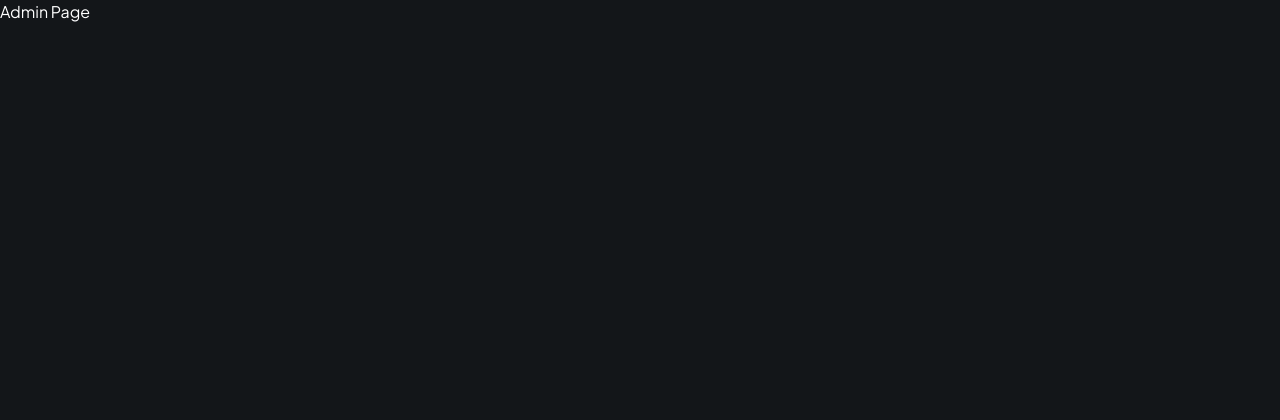
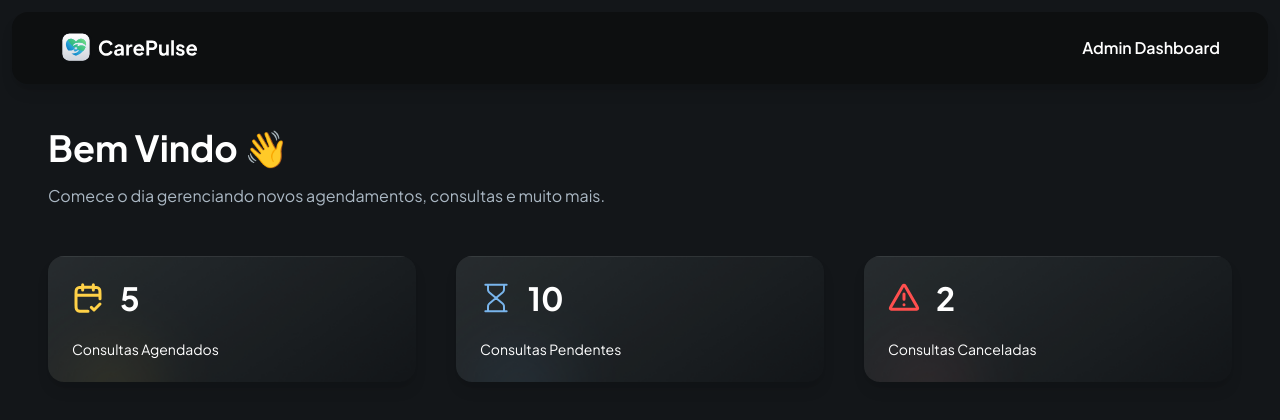
Before and after one commit to Luca-Sousa/carepulse, a Next.js app: page /admin in a window 1280 px wide. Shown: the top 420 px of the page. Built offline with nearby package versions, Linux system fonts and the light colour scheme.

Commit message:
feat: add stat card component to admin page

```diff
--- a/app/admin/page.tsx
+++ b/app/admin/page.tsx
@@ -1,5 +1,57 @@
+import Image from "next/image";
+import Link from "next/link";
+import StatCard from "../components/stat-card";
+
 const Admin = () => {
-  return <div>Admin Page</div>;
+  return (
+    <div className="mx-auto flex max-w-7xl flex-col space-y-14">
+      <header className="admin-header">
+        <Link href="/">
+          <Image
+            src="/assets/icons/logo-full.svg"
+            alt="Logo"
+            width={162}
+            height={32}
+            className="h-8 w-fit"
+          />
+        </Link>
+
+        <p className="text-16-semibold">Admin Dashboard</p>
+      </header>
+
+      <main className="admin-main">
+        <section className="w-full space-y-4">
+          <h1 className="header">Bem Vindo 👋</h1>
+          <p className="text-dark-700">
+            Comece o dia gerenciando novos agendamentos, consultas e muito mais.
+          </p>
+        </section>
+
+        <section className="admin-stat">
+          <StatCard
+            type="appointments"
+            count={5}
+            label="consultas agendados"
+            icon="/assets/icons/appointments.svg"
+          />
+
+          <StatCard
+            type="pending"
+            count={10}
+            label="Consultas pendentes"
+            icon="/assets/icons/pending.svg"
+          />
+
+          <StatCard
+            type="cancelled"
+            count={2}
+            label="consultas canceladas"
+            icon="/assets/icons/cancelled.svg"
+          />
+        </section>
+      </main>
+    </div>
+  );
 };
 
 export default Admin;
--- /dev/null
+++ b/app/components/stat-card.tsx
@@ -0,0 +1,36 @@
+import clsx from "clsx";
+import Image from "next/image";
+
+interface StatCardProps {
+  type: "appointments" | "pending" | "cancelled";
+  count: number;
+  label: string;
+  icon: string;
+}
+
+const StatCard = ({ type, count, label, icon }: StatCardProps) => {
+  return (
+    <div
+      className={clsx("stat-card", {
+        "bg-appointments": type === "appointments",
+        "bg-pending": type === "pending",
+        "bg-cancelled": type === "cancelled",
+      })}
+    >
+      <div className="flex items-center gap-4">
+        <Image
+          src={icon}
+          alt={label}
+          width={32}
+          height={32}
+          className="size-8 w-fit"
+        />
+        <h2 className="text-32-bold text-white">{count}</h2>
+      </div>
+
+      <p className="text-14-regular capitalize">{label}</p>
+    </div>
+  );
+};
+
+export default StatCard;
```
